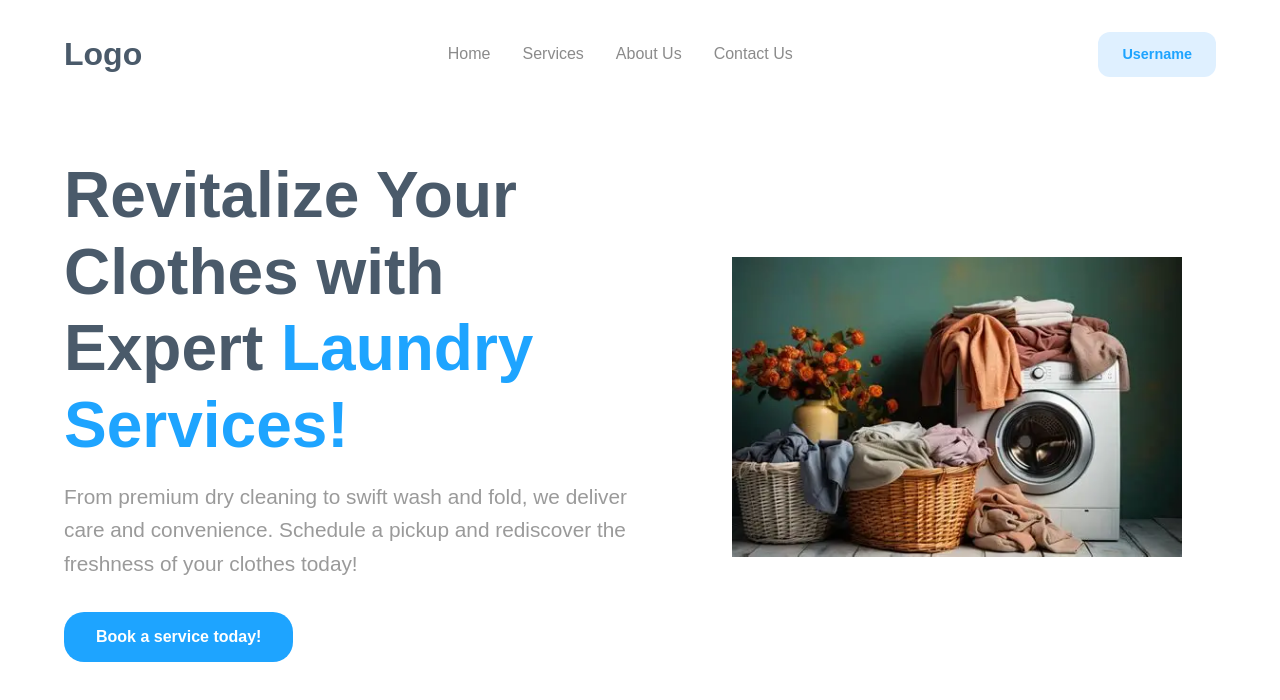
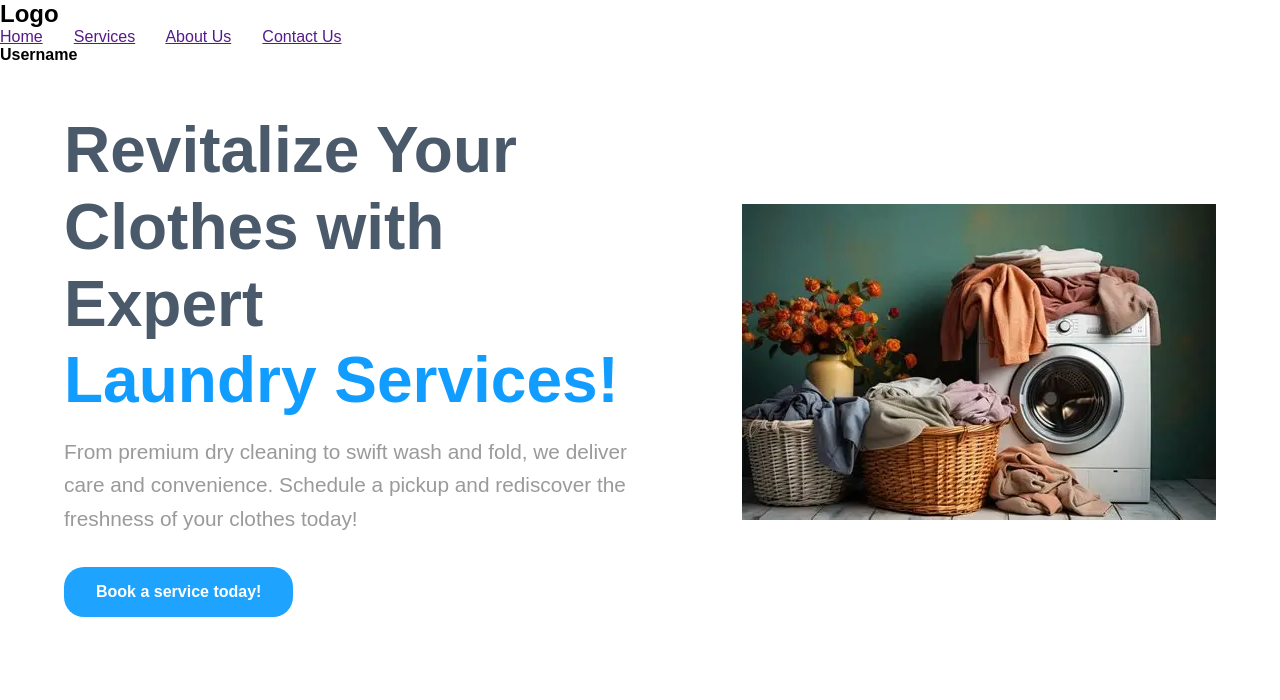
Before and after one commit to bhargaviambre/Responsive-issues-Media-queries-and-variable, a plain HTML site: page index.html in a window 1280 px wide. Drawn offline with Linux system fonts and the light colour scheme.

Commit message:
Update index.html

```diff
--- a/index.html
+++ b/index.html
@@ -3,54 +3,40 @@
 <head>
     <meta charset="UTF-8">
     <meta name="viewport" content="width=device-width, initial-scale=1.0">
-    <title>Laundry Service</title>
+    <title>Laundry Services Hero Section</title>
     <link rel="stylesheet" href="style.css">
 </head>
 <body>
-
-    <header class="navbar">
-
-        <div class="logo">
-            Logo
-        </div>
-
-        <nav class="nav-links">
-            <a href="#">Home</a>
-            <a href="#">Services</a>
-            <a href="#">About Us</a>
-            <a href="#">Contact Us</a>
-        </nav>
-
-        <div class="username">
-            Username
-        </div>
-
-    </header>
+    <h2 id="logo">Logo</h2>
+    <nav>
+        <a href="">Home</a>&nbsp;&nbsp;&nbsp;&nbsp;&nbsp;&nbsp;
+        <a href="">Services</a>&nbsp;&nbsp;&nbsp;&nbsp;&nbsp;&nbsp;
+        <a href="">About Us</a>&nbsp;&nbsp;&nbsp;&nbsp;&nbsp;&nbsp;
+        <a href="">Contact Us</a>&nbsp;&nbsp;&nbsp;
+    </nav>
+    <strong>Username</strong>
 
     <section class="hero">
 
         <div class="content">
-
             <h1>
-                Revitalize Your Clothes with Expert
-                <span>Laundry Services!</span>
+                Revitalize Your Clothes with Expert <br><span style="color:#119dff;">Laundry Services!</span>
             </h1>
 
             <p>
-                From premium dry cleaning to swift wash and fold, we deliver
-                care and convenience. Schedule a pickup and rediscover the
-                freshness of your clothes today!
+                From premium dry cleaning to swift wash and fold,
+                we deliver care and convenience. Schedule a pickup
+                and rediscover the freshness of your clothes today!
             </p>
 
-            <button>Book a service today!</button>
-
+            <button class="service-btn">Book a service today!</button>
         </div>
 
-        <div class="image-container">
-            <img src="laundry.jpg" alt="Laundry Machine">
+        <div class="image">
+            <img src="laundry.jpg" alt="">
         </div>
 
     </section>
+    </body>
 
-</body>
-</html>
+    </html>
```
